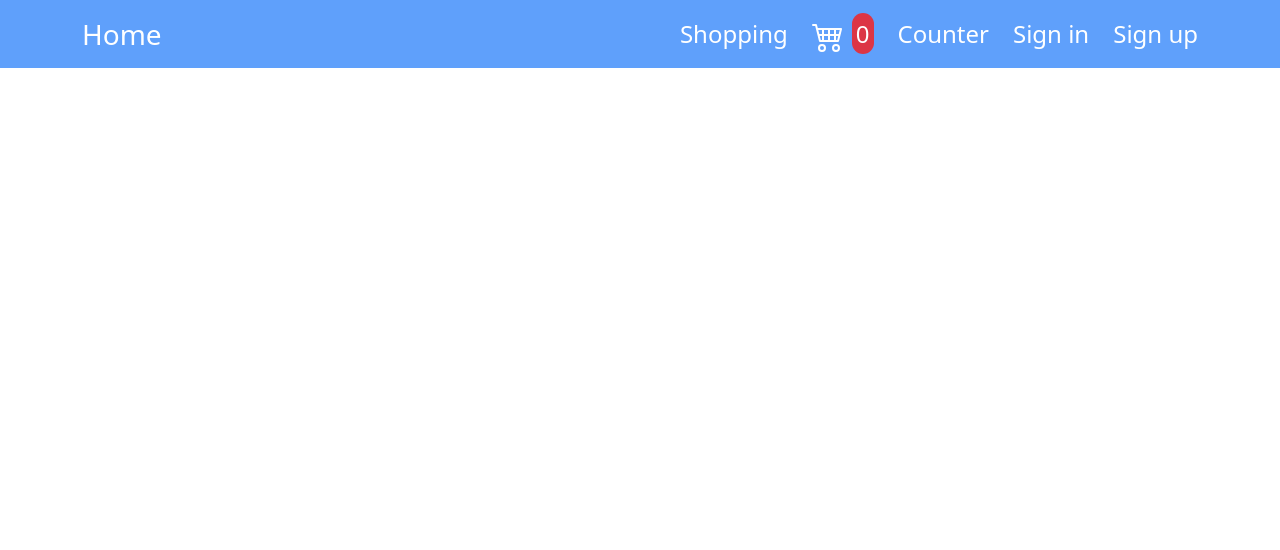
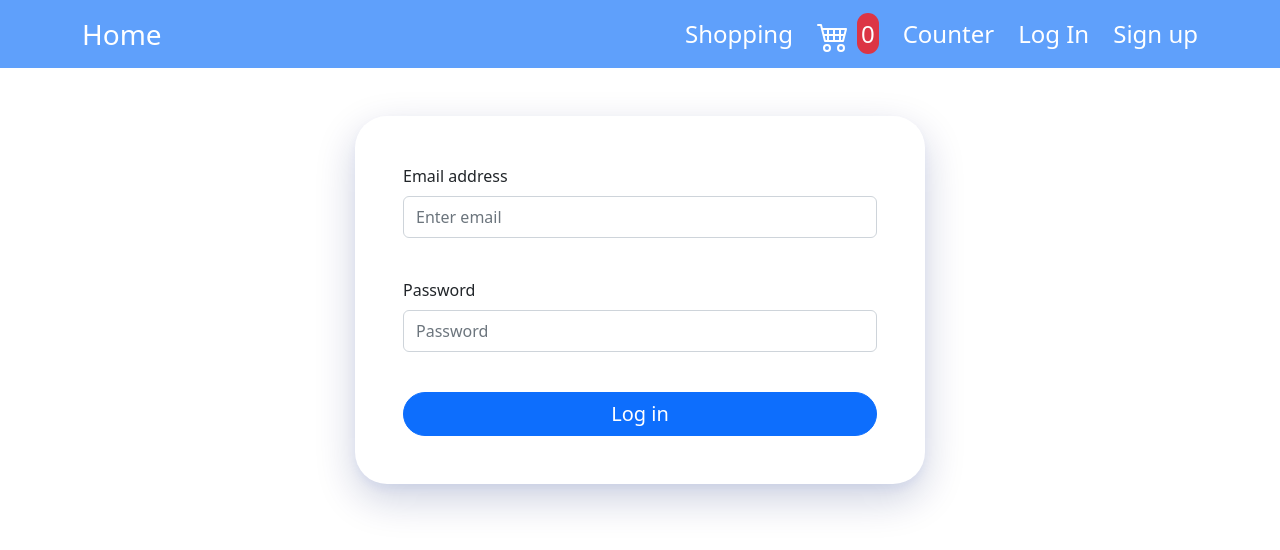
Before and after one commit to AhmedAbdElfatahAhmed/React-E-Commerce, a React (Create React App) app: page /logIn in a window 1280 px wide. Shown: the top 550 px of the page. Built offline with nearby package versions, Linux system fonts and the light colour scheme.

Commit message:
add login

```diff
--- a/src/App.js
+++ b/src/App.js
@@ -3,7 +3,7 @@ import Home from "./components/Home";
 import Navbar from "./components/NavBar";
 import ProductList from "./components/ProductsList";
 import ShoppingCart from "./components/ShoppingCart";
-import SignIn from "./components/signIn";
+import LogIn from "./components/LogIn";
 import SignUp from "./components/signUp";
 import ProductDetails from "./components/ProductDetails";
 import CounterContainer from "./components/labOne/CounterContainer";
@@ -17,7 +17,7 @@ function App() {
         <Route path="/productDetails/:id" element={<ProductDetails />} />
         <Route path="/cart" element={<ShoppingCart />} />
         <Route path="/counter" element={<CounterContainer />} />
-        <Route path="/signIn" element={<SignIn />} />
+        <Route path="/logIn" element={<LogIn />} />
         <Route path="/signUp" element={<SignUp />} />
       </Routes>
     </BrowserRouter>
--- /dev/null
+++ b/src/components/LogIn/index.jsx
@@ -0,0 +1,77 @@
+import Button from "react-bootstrap/Button";
+import Form from "react-bootstrap/Form";
+import { useForm } from "react-hook-form";
+const LogIn = () => {
+  const {
+    register,
+    handleSubmit,
+    formState: { errors },
+  } = useForm();
+
+  const onSubmit = (data) => {
+    console.log(data);
+  };
+
+  // console.log("error", errors);
+  return (
+    <div className="container">
+      <div className="row">
+        <div className="offset-md-3 col-md-6 form-container login rounded-5 py-5 px-5 my-5">
+          <Form onSubmit={handleSubmit(onSubmit)}>
+            <div className="row">
+              <div className="col-md-12 mb-4">
+                <Form.Group className="mb-3" controlId="formBasicEmail">
+                  <Form.Label>Email address</Form.Label>
+                  <Form.Control  className="py-2"
+                    {...register("email", {
+                      required: true,
+                      pattern: /[a-zA-Z0-9._%+-]+@[a-z0-9.-]+\.[a-z]{2,4}$/i,
+                    })}
+                    type="email"
+                    placeholder="Enter email"
+                  />
+                  {errors?.email?.type === "required" && (
+                    <Form.Text className="text-danger fw-bold">
+                      Email is required
+                    </Form.Text>
+                  )}
+                  {errors?.email?.type === "pattern" && (
+                    <Form.Text className="text-danger fw-bold">
+                      Your Email is Not Vaild
+                    </Form.Text>
+                  )}
+                </Form.Group>
+              </div>
+              <div className="col-md-12 mb-4">
+                <Form.Group className="mb-3" controlId="formBasicPassword">
+                  <Form.Label>Password</Form.Label>
+                  <Form.Control className="py-2"
+                    {...register("password", {
+                      required: true,
+                    })}
+                    type="password"
+                    placeholder="Password"
+                  />
+                  {errors?.password?.type === "required" && (
+                    <Form.Text className="text-danger fw-bold">
+                      Password is required
+                    </Form.Text>
+                  )}
+                </Form.Group>
+              </div>
+            </div>
+
+            <Button
+              className="btn btn-primary fs-5 rounded-5 w-100"
+              type="submit"
+            >
+              Log in
+            </Button>
+          </Form>
+        </div>
+      </div>
+    </div>
+  );
+};
+
+export default LogIn;
--- a/src/components/NavBar/index.jsx
+++ b/src/components/NavBar/index.jsx
@@ -30,8 +30,8 @@ const NavBar = () => {
             <Link className="link ms-4 text-white" to="/counter">
               Counter
             </Link>
-            <Link className="link ms-4 text-white" to="/signIn">
-              Sign in
+            <Link className="link ms-4 text-white" to="/logIn">
+              Log In
             </Link>
             <Link className="link ms-4 text-white" to="/signUp">
               Sign up
--- a/src/components/ShoppingCart/index.jsx
+++ b/src/components/ShoppingCart/index.jsx
@@ -17,7 +17,7 @@ const ShoppingCart = () => {
     <div className="text-center">
       <div className="container">
         {cartList.length ? (
-          <h6 className="fw-bold d-inline-block p-3 border border-3 text-secondary fs-3 mb-3">
+          <h6 className="fw-bold d-inline-block mt-3 p-3 border border-3 text-secondary fs-3 mb-3">
             Total ({cartCounter} items): {totalPrice.toFixed(2)} EGP
           </h6>
         ) : (
--- a/src/components/signIn/index.jsx
+++ /dev/null
@@ -1,5 +0,0 @@
-const SignIn = () => {
-  return <div className="text-center fs-1">SignIn</div>;
-};
-
-export default SignIn;
```
Also changed, not shown: src/components/LogIn/LogIn.css (added).
